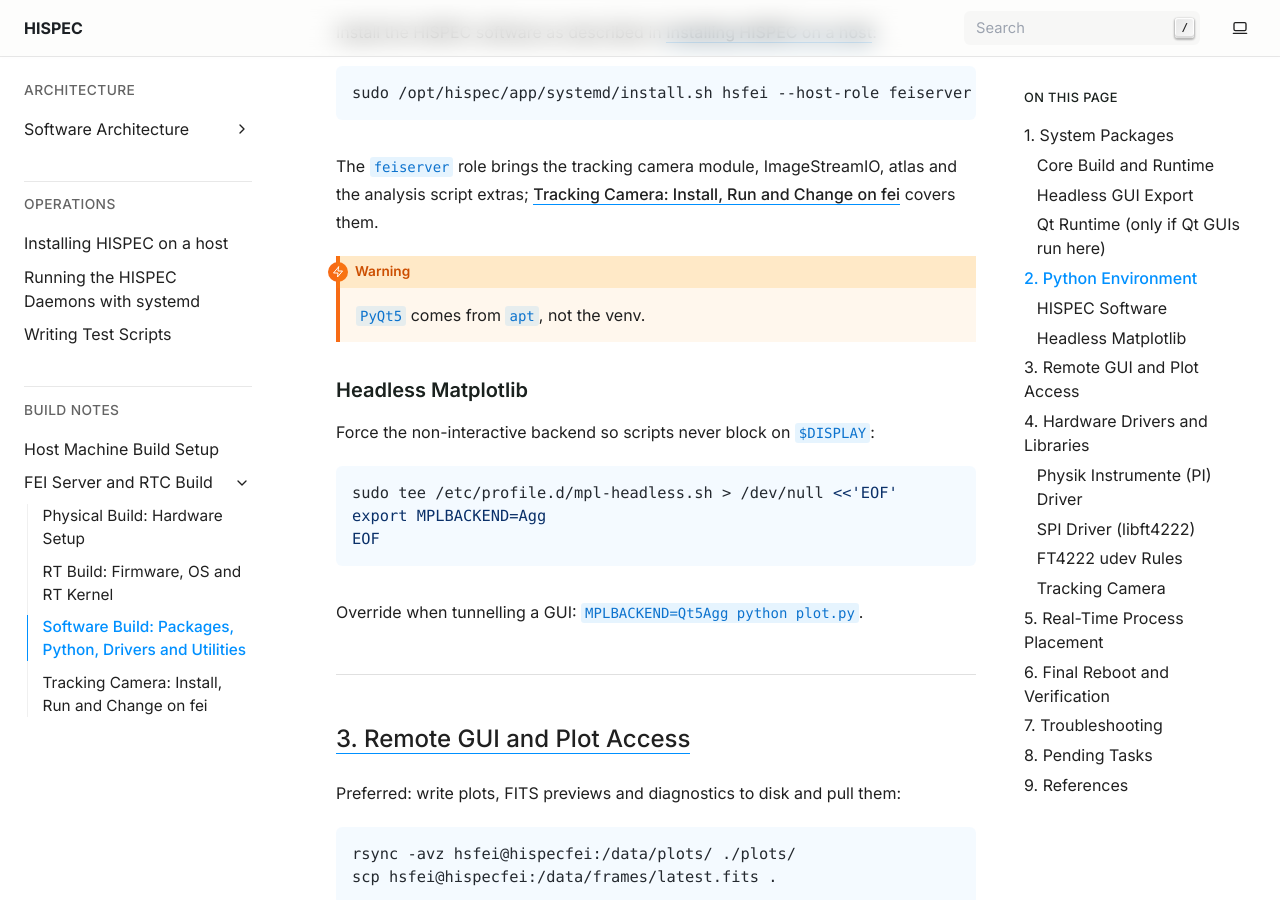
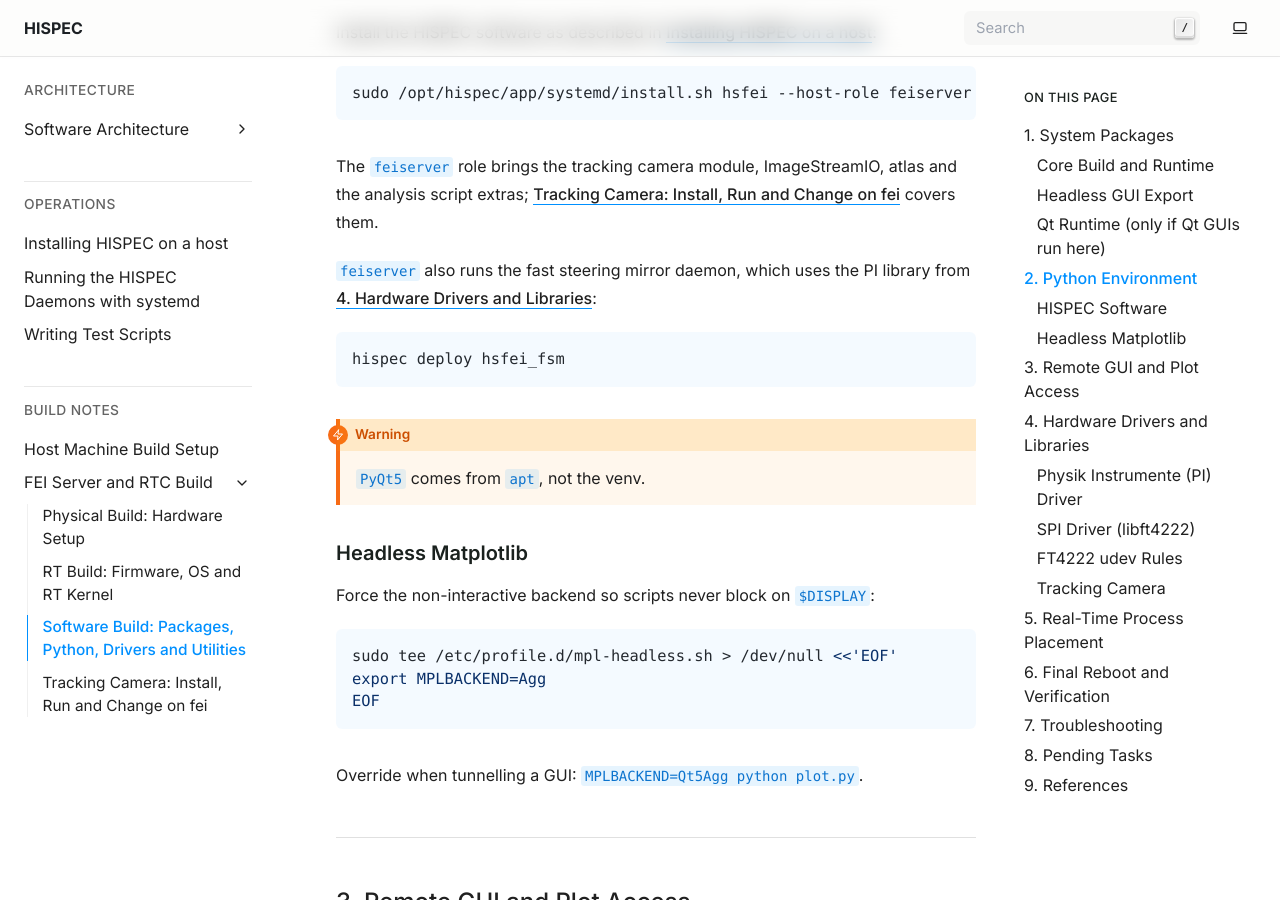
Before and after one commit to CaltechOpticalObservatories/hispec, a Sphinx documentation site: the page built from docs/build_notes/FEI_build/software_build.rst, in a window 1280 px wide and 900 px high, scrolled down 2488 px. Built offline with Sphinx 7.4.7, drawn with Linux system fonts in a browser that asks for light colours.

Commit message:
Add the hsfei_fsm instance on feiserver with keygrabber polling and docs

```diff
--- a/docs/build_notes/FEI_build/software_build.rst
+++ b/docs/build_notes/FEI_build/software_build.rst
@@ -99,6 +99,13 @@ Install the HISPEC software as described in :doc:`../../install`:
 
 The ``feiserver`` role brings the tracking camera module, ImageStreamIO, atlas
 and the analysis script extras; :doc:`tracking_camera` covers them.
+
+``feiserver`` also runs the fast steering mirror daemon, which uses the PI
+library from :ref:`section-drivers`:
+
+.. code-block:: bash
+
+   hispec deploy hsfei_fsm
 
 .. warning::
    ``PyQt5`` comes from ``apt``, not the venv.
```
Also changed, not shown: docs/architecture/daemons.md (+3 -1 lines), docs/operations/systemd.md (+1 -0 lines), docs/operations/test_scripts.md (+2 -2 lines), 2 other files.
